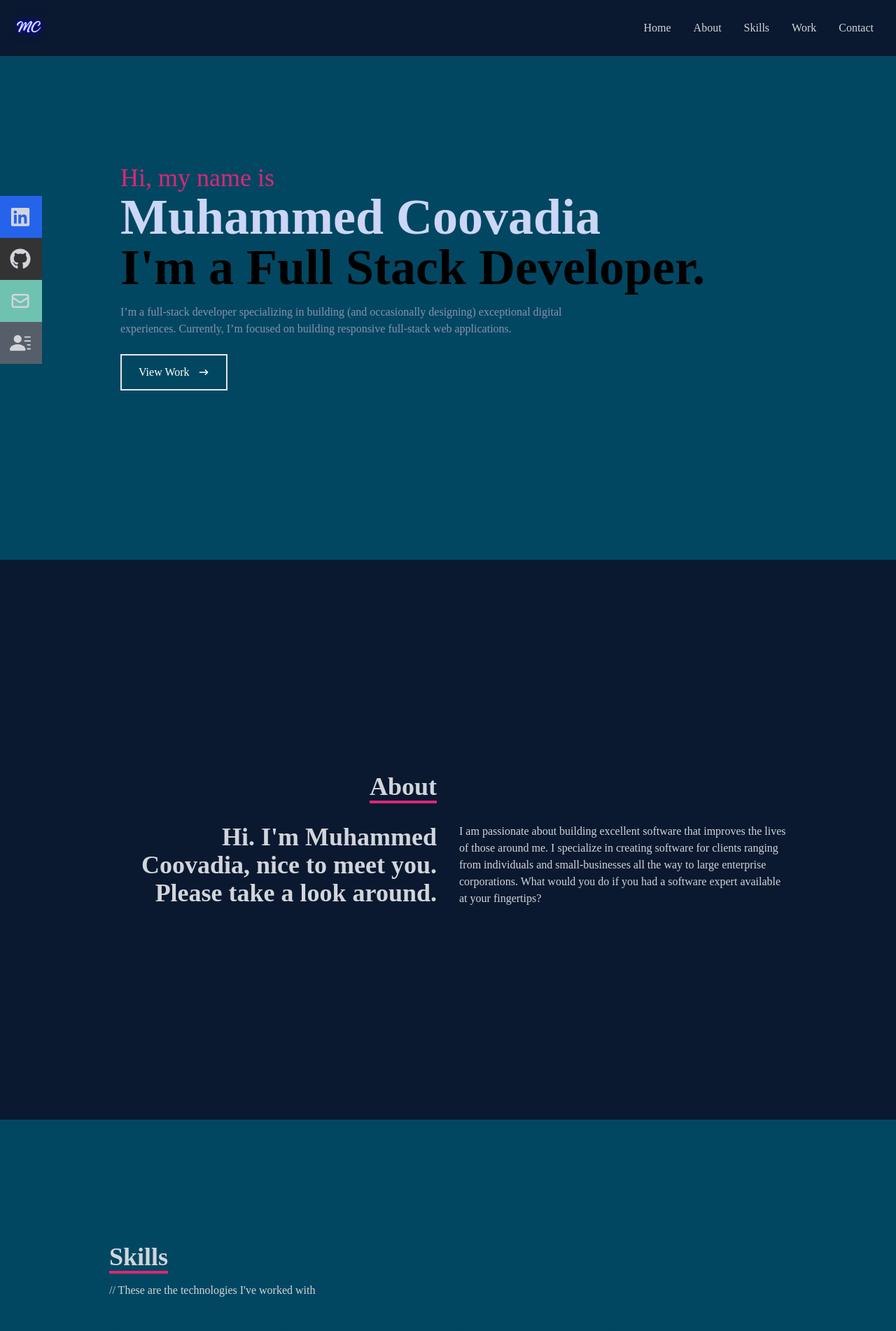
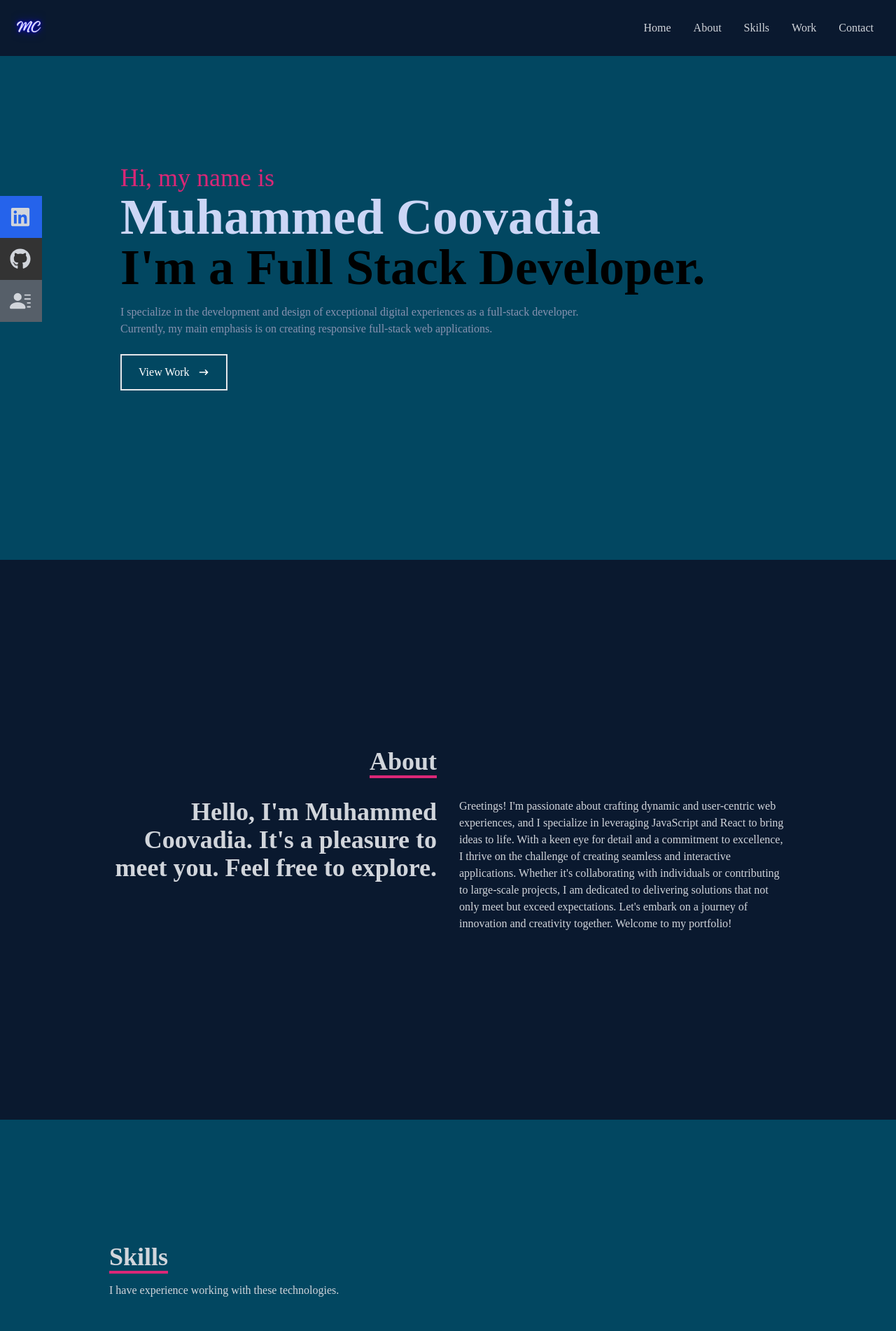
Before and after one commit to MCoovadia/MyWebsite, a React (Create React App) app: page / in a window 1280 px wide. Shown: the top 1902 px of the page at 70% size. Built offline with nearby package versions, Linux system fonts and the light colour scheme.

Commit message:
fixed text on home page. and fixed links on homepage side bar

```diff
--- a/src/components/About.js
+++ b/src/components/About.js
@@ -15,17 +15,21 @@ const About = () => {
         <div className="max-w-[1000px] w-full grid sm:grid-cols-2 gap-8 px-4">
           <div className="sm:text-right text-4xl font-bold">
             <p>
-              Hi. I'm Muhammed Coovadia, nice to meet you. Please take a look
-              around.
+              Hello, I'm Muhammed Coovadia. It's a pleasure to meet you. Feel
+              free to explore.
             </p>
           </div>
           <div>
             <p>
-              I am passionate about building excellent software that improves
-              the lives of those around me. I specialize in creating software
-              for clients ranging from individuals and small-businesses all the
-              way to large enterprise corporations. What would you do if you had
-              a software expert available at your fingertips?
+              Greetings! I'm passionate about crafting dynamic and user-centric
+              web experiences, and I specialize in leveraging JavaScript and
+              React to bring ideas to life. With a keen eye for detail and a
+              commitment to excellence, I thrive on the challenge of creating
+              seamless and interactive applications. Whether it's collaborating
+              with individuals or contributing to large-scale projects, I am
+              dedicated to delivering solutions that not only meet but exceed
+              expectations. Let's embark on a journey of innovation and
+              creativity together. Welcome to my portfolio!
             </p>
           </div>
         </div>
--- a/src/components/Calculator.js
+++ b/src/components/Calculator.js
@@ -26,6 +26,8 @@ const Calculator = () => {
       setInput(result.toString());
     } catch (error) {
       setDisplayValue("Error");
+    } finally {
+      updateDisplay();
     }
   };
 
--- a/src/components/Home.js
+++ b/src/components/Home.js
@@ -23,9 +23,9 @@ const Home = () => {
             I'm a Full Stack Developer.
           </h2>
           <p className="text-[#8892b0] py-4 max-w-[700px]">
-            I’m a full-stack developer specializing in building (and
-            occasionally designing) exceptional digital experiences. Currently,
-            I’m focused on building responsive full-stack web applications.
+            I specialize in the development and design of exceptional digital
+            experiences as a full-stack developer. Currently, my main emphasis
+            is on creating responsive full-stack web applications.
           </p>
           <div>
             <Link to="work" smooth={true} duration={500}>
--- a/src/components/Navbar.js
+++ b/src/components/Navbar.js
@@ -100,7 +100,7 @@ const Navbar = () => {
           <li className="w-[160px] h-[60px] flex justify-between items-center ml-[-100px] hover:ml-[-10px] duration-300 bg-blue-600">
             <a
               className="flex justify-between items-center w-full text-gray-300"
-              href="/"
+              href="https://www.linkedin.com/in/muhammed-coovadia-326a9585/"
             >
               Linkedin <FaLinkedin size={30} />
             </a>
@@ -108,23 +108,15 @@ const Navbar = () => {
           <li className="w-[160px] h-[60px] flex justify-between items-center ml-[-100px] hover:ml-[-10px] duration-300 bg-[#333333]">
             <a
               className="flex justify-between items-center w-full text-gray-300"
-              href="/"
+              href="https://github.com/MCoovadia"
             >
               Github <FaGithub size={30} />
-            </a>
-          </li>
-          <li className="w-[160px] h-[60px] flex justify-between items-center ml-[-100px] hover:ml-[-10px] duration-300 bg-[#6fc2b0]">
-            <a
-              className="flex justify-between items-center w-full text-gray-300"
-              href="/"
-            >
-              Email <HiOutlineMail size={30} />
             </a>
           </li>
           <li className="w-[160px] h-[60px] flex justify-between items-center ml-[-100px] hover:ml-[-10px] duration-300 bg-[#565f69]">
             <a
               className="flex justify-between items-center w-full text-gray-300"
-              href="/"
+              href="https://docs.google.com/document/d/1rGAcVZcazzhtB58Akwm0s1shYpjTUDPJ7T4nmmcIdhM/edit?usp=sharing"
             >
               Resume <BsFillPersonLinesFill size={30} />
             </a>
--- a/src/components/Skills.js
+++ b/src/components/Skills.js
@@ -18,7 +18,9 @@ const Skills = () => {
           <p className="text-4xl font-bold inline border-b-4 border-pink-600 ">
             Skills
           </p>
-          <p className="py-4">// These are the technologies I've worked with</p>
+          <p className="py-4">
+            I have experience working with these technologies.
+          </p>
         </div>
 
         <div className="w-full grid grid-cols-2 sm:grid-cols-4 gap-4 text-center py-8">
--- a/src/components/Work.js
+++ b/src/components/Work.js
@@ -11,7 +11,9 @@ const Work = () => {
           <p className="text-4xl font-bold inline border-b-4 text-gray-300 border-pink-600">
             Work
           </p>
-          <p className="py-6">// Check out some of my recent work</p>
+          <p className="py-6">
+            Take a look at a few of my most recent projects.
+          </p>
         </div>
 
         {/* Container */}
```
